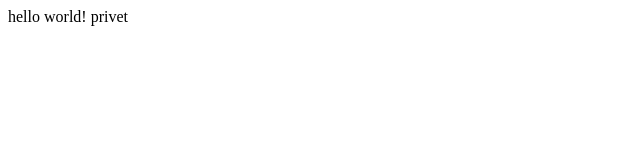
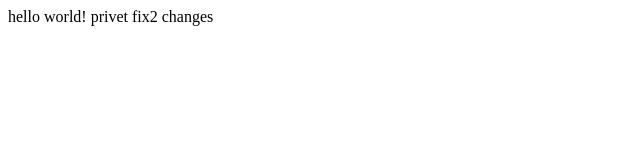
Before and after one commit to bek001rasulov/testRepo, a plain HTML site: page index.html in a window 1280 px wide. Shown: the whole page, without its empty margins (0-640 px from the left). Drawn offline with Linux system fonts and the light colour scheme.

Commit message:
update: change index

```diff
--- a/index.html
+++ b/index.html
@@ -7,5 +7,6 @@
 <body>
 hello world!
     privet
+fix2 changes
 </body>
 </html>
```
